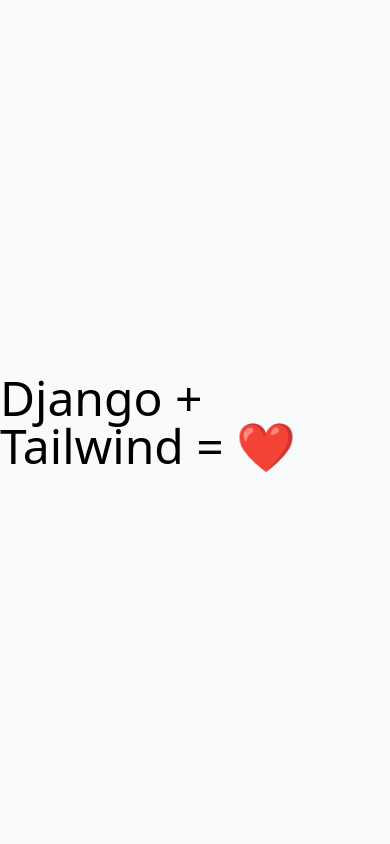
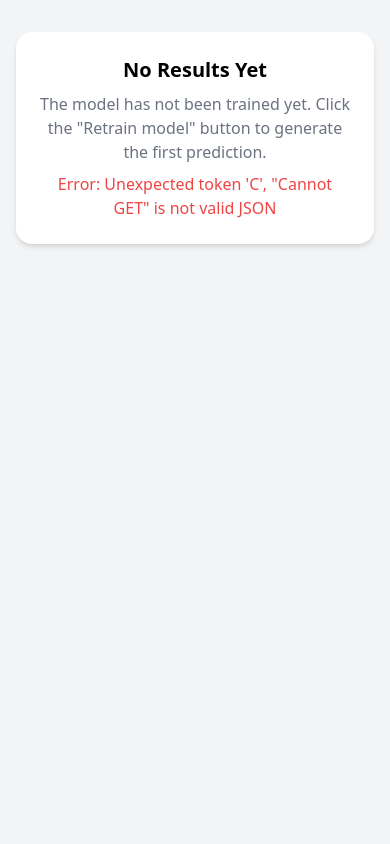
Before and after one commit to rReyvn/SugarPricePredict-Web, a Django app: page / in a window 390 px wide. Run offline with Django 5.2, Linux system fonts and the light colour scheme; some libraries are stand-ins or nearby versions.

Commit message:
add prediction result to home

```diff
--- /dev/null
+++ b/sugar/static/js/home_results_card.js
@@ -0,0 +1,235 @@
+document.addEventListener('DOMContentLoaded', function () {
+    // --- Results Fetching and Rendering ---
+    const resultsContainer = document.getElementById('results-container');
+    let currentProvince = "All";
+
+    if (!resultsContainer) {
+        console.warn('Results container not found. Skipping results rendering.');
+        return;
+    }
+
+    const predictionResultsUrl = resultsContainer.dataset.resultsUrl;
+    const predictionTableUrl = resultsContainer.dataset.tableUrl;
+
+    function fetchAndRenderResults() {
+        resultsContainer.innerHTML = `
+            <div class="flex flex-col items-center justify-center p-6 bg-white rounded-2xl shadow-md h-96">
+                <svg class="animate-spin h-8 w-8 text-indigo-600 mb-4" xmlns="http://www.w3.org/2000/svg" fill="none" viewBox="0 0 24 24">
+                    <circle class="opacity-25" cx="12" cy="12" r="10" stroke="currentColor" stroke-width="4"></circle>
+                    <path class="opacity-75" fill="currentColor" d="M4 12a8 8 0 018-8V0C5.373 0 0 5.373 0 12h4zm2 5.291A7.962 7.962 0 014 12H0c0 3.042 1.135 5.824 3 7.938l3-2.647z"></path>
+                </svg>
+                <p class="text-center text-lg font-medium text-gray-700">Generating prediction results...</p>
+                <p class="text-center text-sm text-gray-500 mt-2">This may take a moment.</p>
+            </div>
+        `;
+
+        let url = predictionResultsUrl;
+        const params = new URLSearchParams();
+        if (currentProvince) {
+            params.append('province', currentProvince);
+        }
+        if (params.toString()) {
+            url += `?${params.toString()}`;
+        }
+
+        fetch(url)
+            .then(response => {
+                if (!response.ok) {
+                    return response.json().then(err => {
+                        throw new Error(err.error || 'An unknown error occurred')
+                    });
+                }
+                return response.json();
+            })
+            .then(data => {
+                resultsContainer.innerHTML = `
+                    <div class="p-6 bg-white rounded-2xl shadow-md">
+                        <div class="flex flex-wrap justify-between items-center mb-4 gap-4">
+                            <h2 class="text-xl font-semibold">Prediction Results</h2>
+                            <div class="flex items-center gap-4">
+                                <div class="w-48">
+                                    <div class="relative">
+                                        <label for="custom-province-select-button" class="block text-sm font-medium text-gray-700 sr-only">Province</label>
+                                        <button id="custom-province-select-button" type="button" class="relative w-full cursor-default rounded-full bg-white py-2 pl-3 pr-12 flex items-center justify-center shadow-sm border border-gray-300 focus:outline-none focus:ring-1 focus:ring-indigo-500 sm:text-sm">
+                                            <span id="selected-province-text" class="block truncate">All Provinces</span>
+                                            <span class="pointer-events-none absolute inset-y-0 right-0 ml-3 flex items-center pr-4">
+                                                <svg class="h-5 w-5 text-gray-400" viewBox="0 0 20 20" fill="currentColor" aria-hidden="true">
+                                                    <path fill-rule="evenodd" d="M10 3a.75.75 0 01.55.24l3.25 3.5a.75.75 0 11-1.1 1.02L10 4.852 7.3 7.76a.75.75 0 01-1.1-1.02l3.25-3.5A.75.75 0 0110 3zm-3.75 9.75a.75.75 0 011.1 0L10 15.148l2.65-2.908a.75.75 0 011.1 1.02l-3.25 3.5a.75.75 0 01-1.1 0l-3.25-3.5a.75.75 0 010-1.02z" clip-rule="evenodd" />
+                                                </svg>
+                                            </span>
+                                        </button>
+                                        <div id="custom-province-options" class="absolute z-10 mt-2 w-full bg-white shadow-xl max-h-60 rounded-lg border border-gray-300 py-2 px-2 text-base overflow-auto focus:outline-none sm:text-sm hidden">
+                                            <!-- Options will be injected here by JavaScript -->
+                                        </div>
+                                    </div>
+                                </div>
+                            </div>
+                        </div>
+                        <div class="grid grid-cols-1 gap-6">
+                            <div id="prediction-output-container">
+                                    <div class="border-b border-gray-200">
+                                        <nav class="-mb-px flex space-x-6" aria-label="Tabs">
+                                            <button id="plot-tab-btn" class="whitespace-nowrap py-3 px-1 border-b-2 font-medium text-sm text-indigo-600 border-indigo-500">
+                                                Plot
+                                            </button>
+                                            <button id="table-tab-btn" class="whitespace-nowrap py-3 px-1 border-b-2 font-medium text-sm text-gray-500 hover:text-gray-700 hover:border-gray-300">
+                                                Table
+                                            </button>
+                                        </nav>
+                                    </div>
+                                    <div id="plot-container" class="py-4">
+                                        <div id="combined-plot-div" class="rounded-lg" style="height: 400px;"></div>
+                                    </div>
+                                    <div id="table-container" class="hidden py-4">
+                                        <div id="table-content-area" class="rounded-lg overflow-y-auto max-h-96 border border-gray-200">
+                                            <!-- Table content loads here -->
+                                        </div>
+                                    </div>
+                                </div>
+                            </div>
+                        </div>
+                    </div>
+                `;
+
+                const customProvinceSelectButton = document.getElementById('custom-province-select-button');
+                const selectedProvinceText = document.getElementById('selected-province-text');
+                const customProvinceOptions = document.getElementById('custom-province-options');
+                const plotTabBtn = document.getElementById('plot-tab-btn');
+                const tableTabBtn = document.getElementById('table-tab-btn');
+                const plotContainer = document.getElementById('plot-container');
+                const tableContainer = document.getElementById('table-container');
+                let tableHasBeenLoaded = false;
+
+                const combinedPlotDiv = document.getElementById('combined-plot-div');
+                if (data.combined_plot_data && combinedPlotDiv) {
+                    Plotly.newPlot(combinedPlotDiv, data.combined_plot_data.data, data.combined_plot_data.layout, {
+                        responsive: true
+                    });
+                }
+
+                // Clear previous options
+                customProvinceOptions.innerHTML = '';
+
+                // Populate custom dropdown with options
+                const addOption = (value, text) => {
+                    const optionDiv = document.createElement('div');
+                    optionDiv.dataset.value = value;
+                    optionDiv.textContent = text;
+                    optionDiv.classList.add('text-gray-900', 'relative', 'cursor-default', 'select-none', 'py-2', 'px-4', 'rounded-full', 'hover:bg-indigo-600', 'hover:text-white');
+                    customProvinceOptions.appendChild(optionDiv);
+
+                    // Add click listener for selection
+                    optionDiv.addEventListener('click', () => {
+                        selectedProvinceText.textContent = (value === "All" ? "All Provinces" : text); // Ensure "All Provinces" is displayed
+                        currentProvince = value;
+                        customProvinceOptions.classList.add('hidden'); // Hide options after selection
+                        fetchAndRenderResults();
+                        tableHasBeenLoaded = false;
+                    });
+                };
+
+                addOption("All", "All Provinces"); // Always add "All Provinces" option
+
+                if (data.provinces) {
+                    data.provinces.forEach(province => {
+                        addOption(province, province);
+                    });
+                }
+
+                // Set initial selected value based on data or currentProvince
+                let selectedValueForDisplay = "All Provinces";
+                let selectedValueForBackend = "All";
+
+                if (data.selected_province && data.selected_province !== "") {
+                    selectedValueForBackend = data.selected_province;
+                    selectedValueForDisplay = data.selected_province === "All" ? "All Provinces" : data.selected_province;
+                } else if (currentProvince && currentProvince !== "") {
+                    selectedValueForBackend = currentProvince;
+                    selectedValueForDisplay = currentProvince === "All" ? "All Provinces" : currentProvince;
+                }
+
+                selectedProvinceText.textContent = selectedValueForDisplay;
+                currentProvince = selectedValueForBackend; // Update currentProvince for subsequent fetches
+
+                // Toggle dropdown visibility
+                customProvinceSelectButton.addEventListener('click', (event) => {
+                    event.stopPropagation(); // Prevent document click from immediately closing
+                    customProvinceOptions.classList.toggle('hidden');
+                });
+
+                // Close dropdown when clicking outside
+                document.addEventListener('click', (event) => {
+                    // Check if the click occurred outside the dropdown button and options container
+                    const dropdownContainer = customProvinceSelectButton.closest('.relative'); // Assuming the relative div is the container
+                    if (dropdownContainer && !dropdownContainer.contains(event.target)) {
+                        customProvinceOptions.classList.add('hidden');
+                    }
+                });
+
+                plotTabBtn.addEventListener('click', () => {
+                    tableContainer.classList.add('hidden');
+                    plotContainer.classList.remove('hidden');
+                    plotTabBtn.classList.add('text-indigo-600', 'border-indigo-500');
+                    plotTabBtn.classList.remove('text-gray-500', 'hover:text-gray-700', 'hover:border-gray-300');
+                    tableTabBtn.classList.add('text-gray-500', 'hover:text-gray-700', 'hover:border-gray-300');
+                    tableTabBtn.classList.remove('text-indigo-600', 'border-indigo-500');
+                });
+
+                tableTabBtn.addEventListener('click', () => {
+                    plotContainer.classList.add('hidden');
+                    tableContainer.classList.remove('hidden');
+                    tableTabBtn.classList.add('text-indigo-600', 'border-indigo-500');
+                    tableTabBtn.classList.remove('text-gray-500', 'hover:text-gray-700', 'hover:border-gray-300');
+                    plotTabBtn.classList.add('text-gray-500', 'hover:text-gray-700', 'hover:border-gray-300');
+                    plotTabBtn.classList.remove('text-indigo-600', 'border-indigo-500');
+                    if (!tableHasBeenLoaded) {
+                        fetchAndRenderTable();
+                        tableHasBeenLoaded = true;
+                    }
+                });
+
+            })
+            .catch(error => {
+                resultsContainer.innerHTML = `
+                    <div class="p-6 bg-white rounded-2xl shadow-md text-center">
+                        <h2 class="text-xl font-semibold mb-2">No Results Yet</h2>
+                        <p class="text-gray-500">The model has not been trained yet. Click the "Retrain model" button to generate the first prediction.</p>
+                        <p class="text-red-500 mt-2">Error: ${error.message}</p>
+                    </div>
+                `;
+                console.warn('Could not fetch results:', error.message);
+            });
+    }
+
+    function fetchAndRenderTable() {
+        const tableContentArea = document.getElementById('table-content-area');
+        tableContentArea.innerHTML = `<div class="flex flex-col items-center justify-center p-4 h-full"><svg class="animate-spin h-6 w-6 text-indigo-600 mb-2" xmlns="http://www.w3.org/2000/svg" fill="none" viewBox="0 0 24 24"><circle class="opacity-25" cx="12" cy="12" r="10" stroke="currentColor" stroke-width="4"></circle><path class="opacity-75" fill="currentColor" d="M4 12a8 8 0 018-8V0C5.373 0 0 5.373 0 12h4zm2 5.291A7.962 7.962 0 014 12H0c0 3.042 1.135 5.824 3 7.938l3-2.647z"></path></svg><p class="text-center text-gray-700">Loading table data...</p></div>`;
+        let url = predictionTableUrl;
+        const params = new URLSearchParams();
+        if (currentProvince) {
+            params.append('province', currentProvince);
+        }
+        if (params.toString()) {
+            url += `?${params.toString()}`;
+        }
+
+        fetch(url)
+            .then(response => {
+                if (!response.ok) {
+                    return response.json().then(err => {
+                        throw new Error(err.error || 'An unknown error occurred')
+                    });
+                }
+                return response.json();
+            })
+            .then(data => {
+                tableContentArea.innerHTML = data.forecast_table;
+            })
+            .catch(error => {
+                tableContentArea.innerHTML = `<p class="text-center text-red-500 p-4">Error: ${error.message}</p>`;
+                console.warn('Could not fetch table:', error.message);
+            });
+    }
+
+    fetchAndRenderResults(); // Initial load
+});
--- /dev/null
+++ b/sugar/templates/components/home_results_card.html
@@ -0,0 +1,5 @@
+<div id="results-container"
+     class="mt-8"
+     data-results-url="{% url 'prediction_results' %}"
+     data-table-url="{% url 'prediction_table' %}">
+</div>
--- a/sugar/templates/home.html
+++ b/sugar/templates/home.html
@@ -1,13 +1,12 @@
 {% extends "base.html" %}
+{% load static %}
 {% block title %}
-  Home
+  Sugar Price Prediction
 {% endblock title %}
 {% block content %}
-  <div class="bg-gray-50 text-black font-sans leading-normal tracking-normal">
-    <div class="container mx-auto">
-      <section class="flex items-center justify-center h-screen">
-        <h1 class="text-5xl">Django + Tailwind = ❤️</h1>
-      </section>
-    </div>
-  </div>
+  <div class="container mx-auto mt-8 px-4">{% include "components/home_results_card.html" %}</div>
 {% endblock content %}
+{% block extra_js %}
+  <script src="https://cdn.plot.ly/plotly-3.3.0.min.js" charset="utf-8"></script>
+  <script src="{% static 'js/home_results_card.js' %}"></script>
+{% endblock extra_js %}
```
